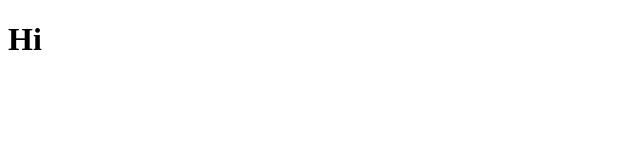
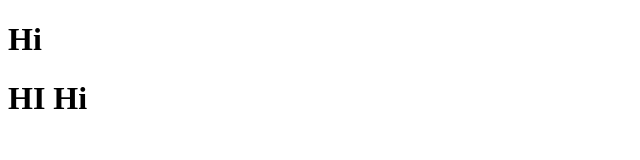
Before and after one commit to AbadatHossain/branching-practice, a plain HTML site: page index.html in a window 1280 px wide. Shown: the whole page, without its empty margins (0-640 px from the left). Drawn offline with Linux system fonts and the light colour scheme.

Commit message:
new b updated

```diff
--- a/index.html
+++ b/index.html
@@ -7,5 +7,6 @@
 </head>
 <body>
     <h1>Hi</h1>
+    <h1>HI Hi</h1>
 </body>
 </html>
```
